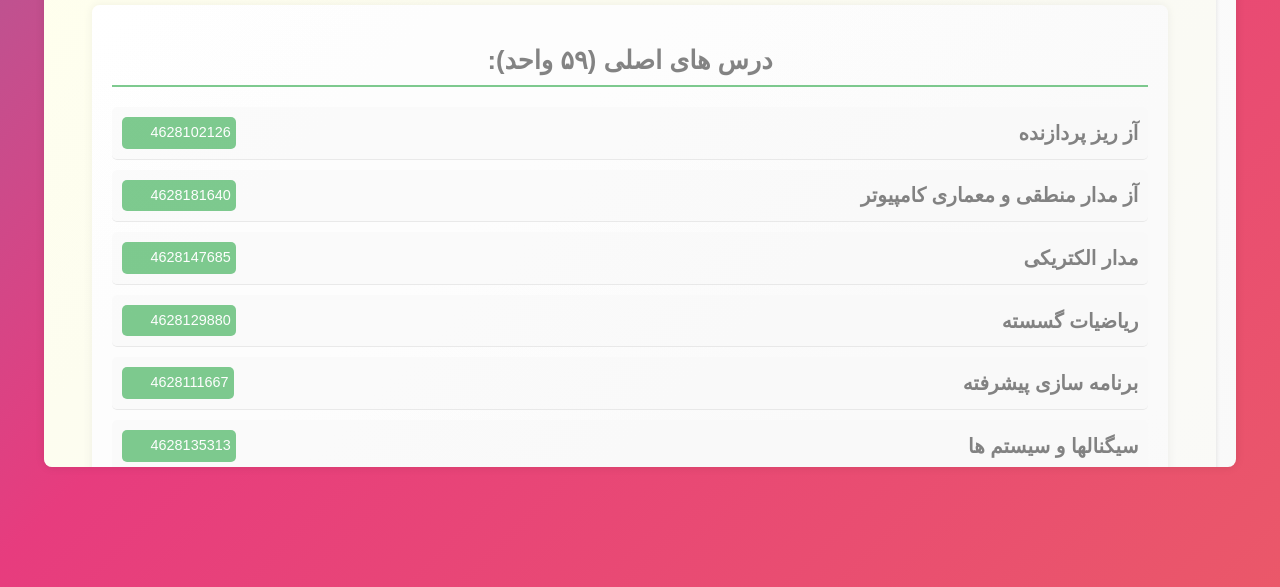
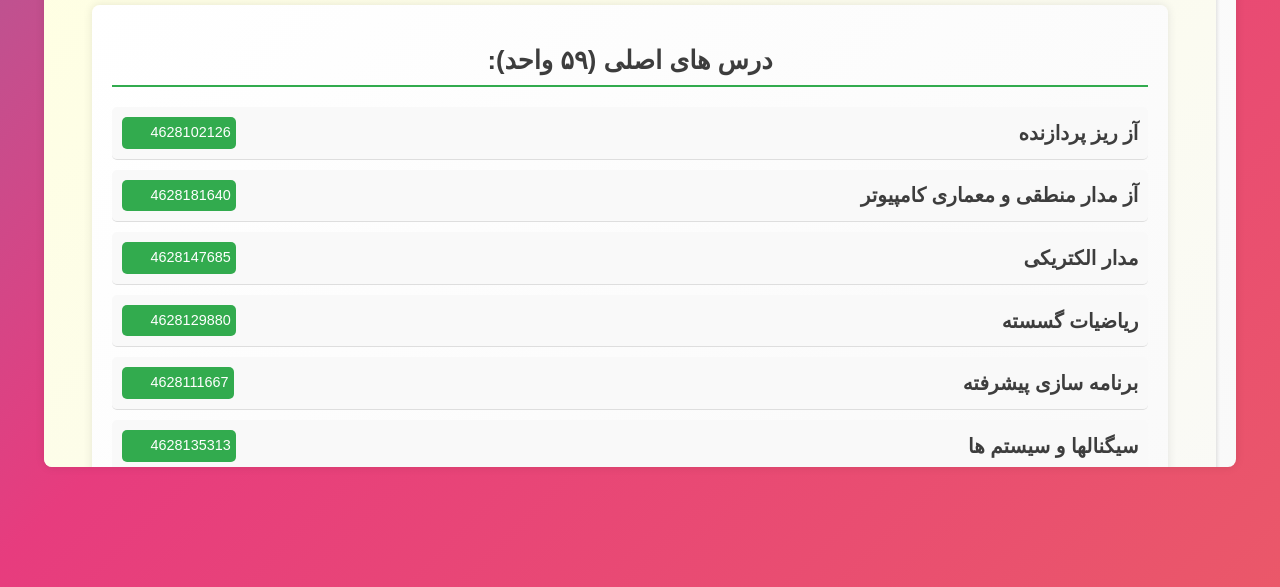
Before and after one commit to hrnrxb/Before1403-CE-Chart-w-code, a plain HTML site: page index.html in a window 1280 px wide. Shown: the part 233-820 px from the top of the page. Drawn offline with Linux system fonts and the light colour scheme; a web font is replaced by a local one.

Commit message:
Update index.css

```diff
--- a/index.css
+++ b/index.css
@@ -53,7 +53,7 @@ body {
     z-index: 10; /* Ensure the box stays above other content */
     width: 100%; /* Full width of its container */
     background: linear-gradient(135deg, #ffffe0 0%, #f9f9f9 100%); /* Gradient background for visual interest */
-    opacity: 0.6; /* Adjust opacity here (0.0 - fully transparent, 1.0 - fully opaque) */
+    opacity: 0.95; /* Adjust opacity here (0.0 - fully transparent, 1.0 - fully opaque) */
 }
 
 /* Adjustments for responsiveness */
```
